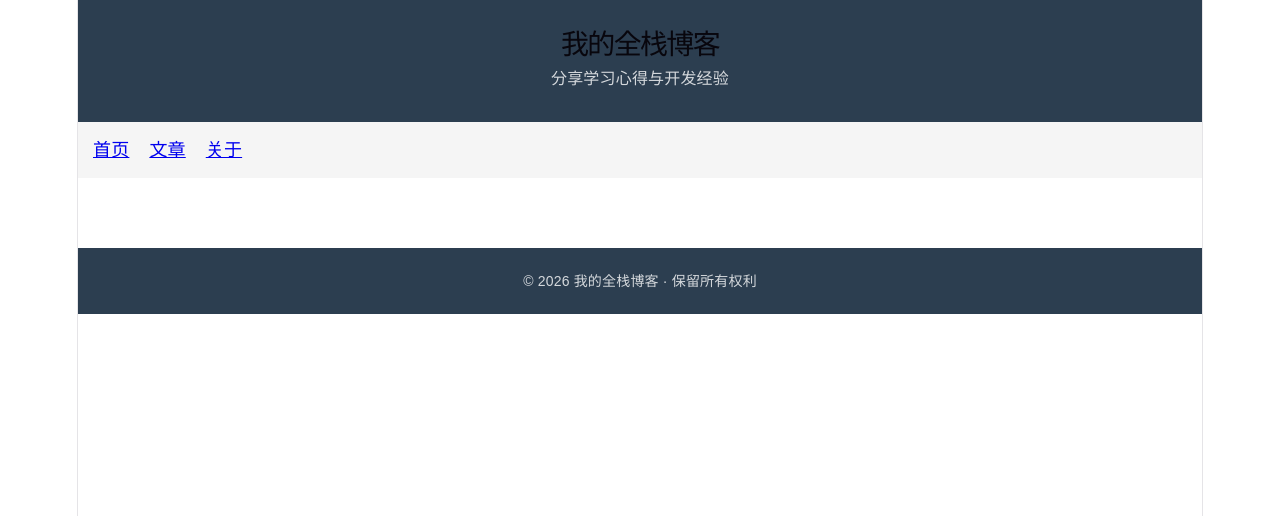
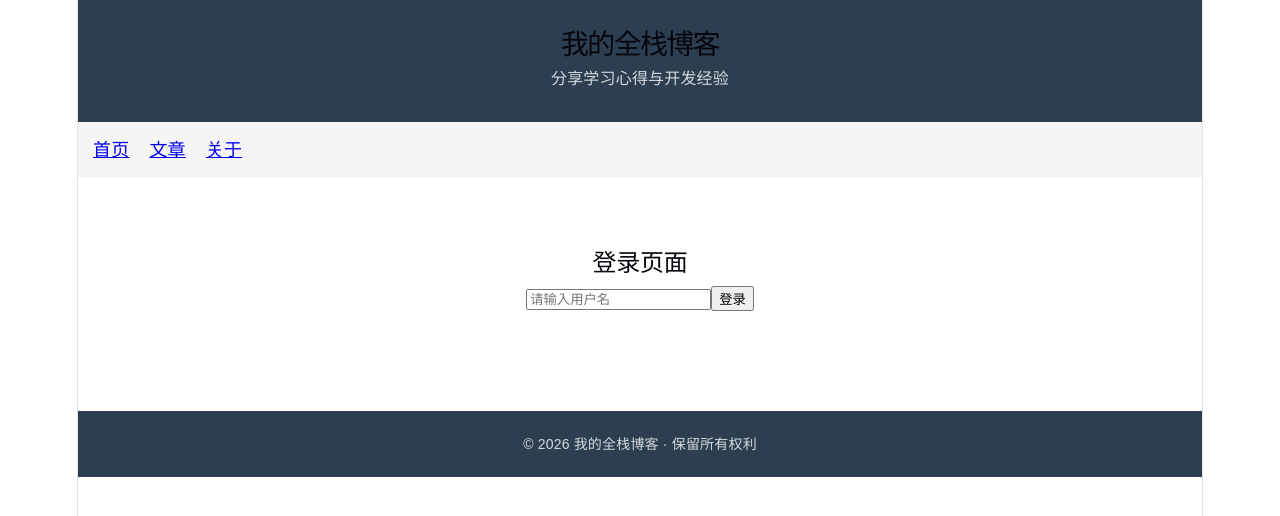
Before and after one commit to poiuyttt/blog, a Vue app in the folder blog-frontend/: page /login in a window 1280 px wide. Shown: the top 516 px of the page. Built offline with nearby package versions, Linux system fonts and the light colour scheme.

Commit message:
feat: 添加登录页面和路由权限守卫

```diff
--- a/blog-frontend/src/router/index.ts
+++ b/blog-frontend/src/router/index.ts
@@ -2,9 +2,7 @@ import { createRouter, createWebHistory } from "vue-router";
 import HomePage from "../views/HomePage.vue";
 import AboutPage from "../views/AboutPage.vue";
 import SearchPage from "../views/SearchPage.vue";
-import ArticlePage from "../views/ArticlePage.vue";
-
-import { useRouter } from "vue-router";
+import LoginPage from "../views/LoginPage.vue";
 
 const routes = [
   {
@@ -18,9 +16,15 @@ const routes = [
     component: AboutPage,
   },
   {
+    path: "/login",
+    name: "Login",
+    component: LoginPage,
+  },
+  {
     path: "/article/:id",
     name: "article",
-    component: ArticlePage,
+    component: () => import("../views/ArticlePage.vue"),
+    meta: { requiresAuth: true },
   },
   {
     path: "/search",
@@ -34,4 +38,16 @@ const router = createRouter({
   routes,
 });
 
+router.beforeEach((to, from, next) => {
+  const requiresAuth = to.matched.some((record) => record.meta.requiresAuth);
+
+  const isLoggedIn = !!localStorage.getItem("token");
+
+  if (requiresAuth && !isLoggedIn) {
+    next("/login");
+  } else {
+    next();
+  }
+});
+
 export default router;
--- /dev/null
+++ b/blog-frontend/src/views/LoginPage.vue
@@ -0,0 +1,20 @@
+<script setup lang="ts">
+import { ref } from "vue";
+import { useRouter } from "vue-router";
+
+const router = useRouter();
+const username = ref<string>("");
+function login(): void {
+  localStorage.setItem("token", "fake-jwt-token");
+  alert("登录成功");
+
+  router.push("/");
+}
+</script>
+<template>
+  <div style="text-align: center; padding: 50px">
+    <h2>登录页面</h2>
+    <input v-model="username" placeholder="请输入用户名" />
+    <button @click="login">登录</button>
+  </div>
+</template>
```
